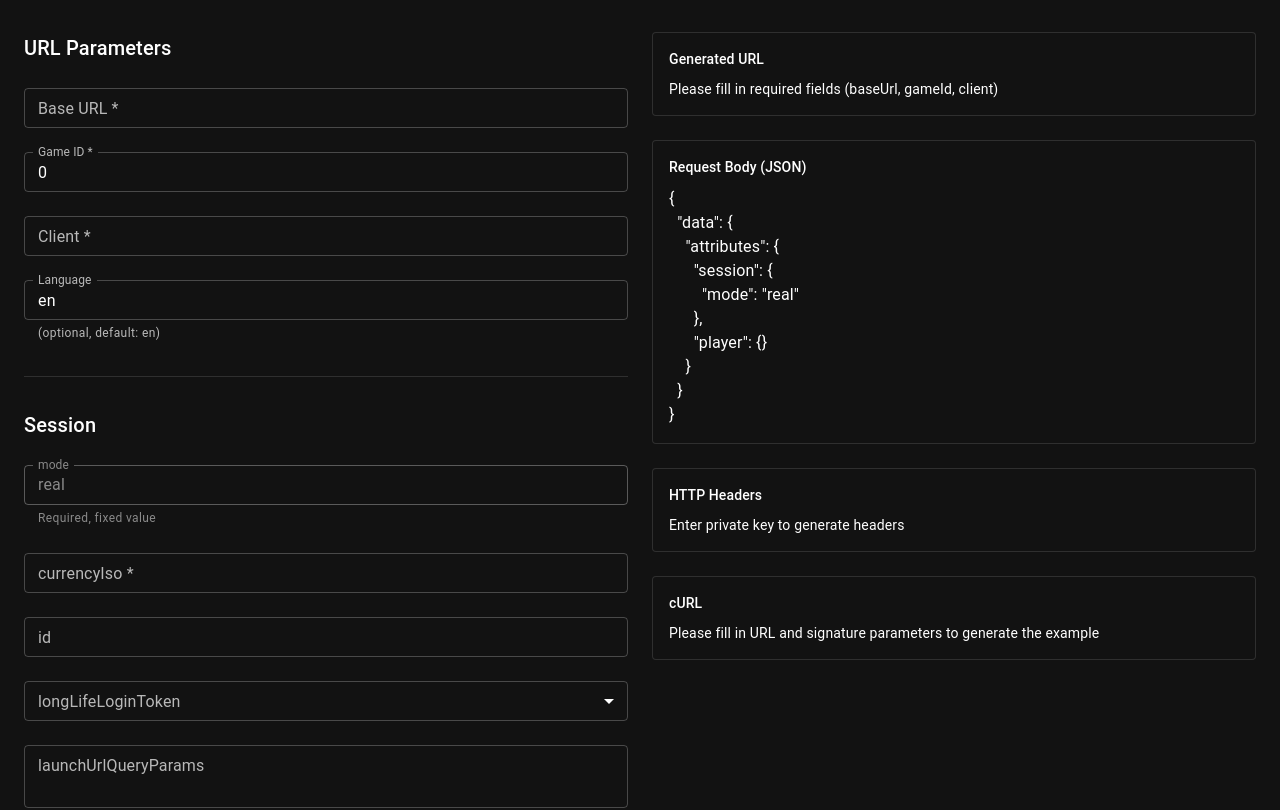
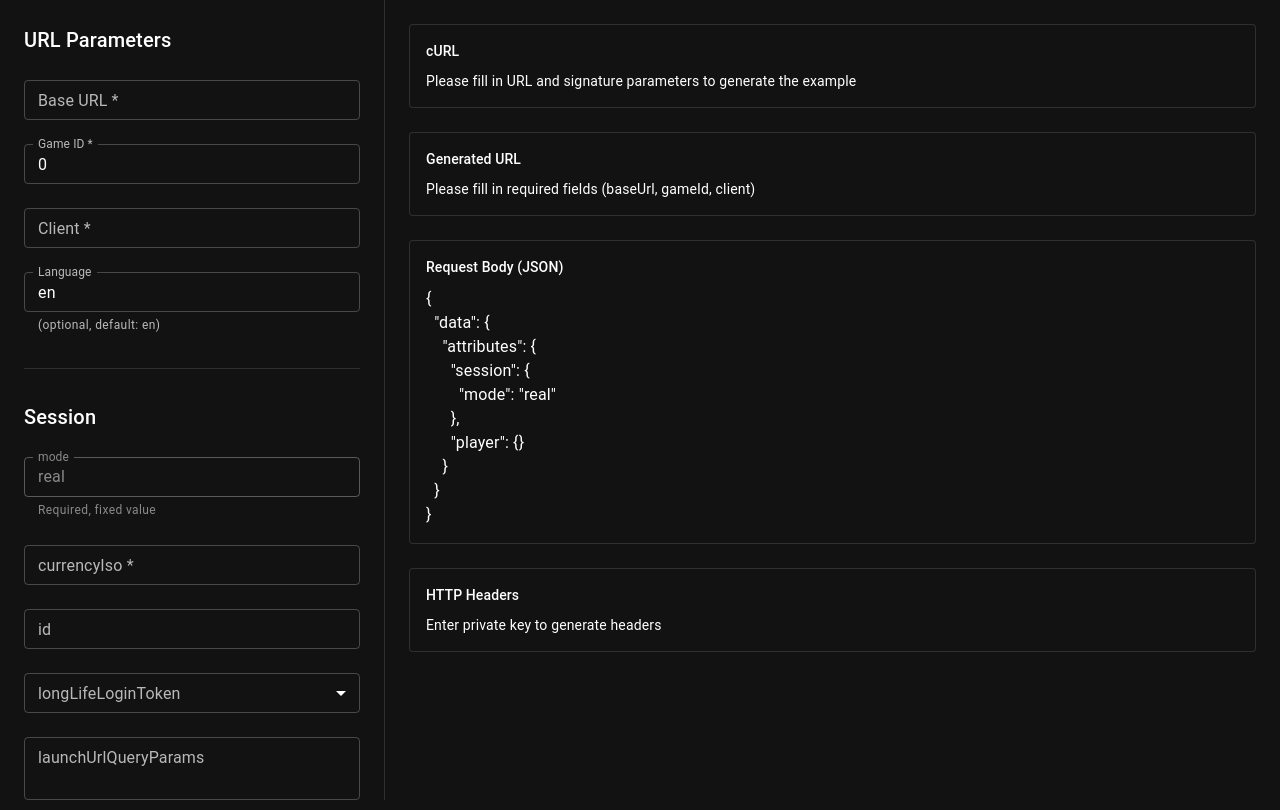
Before and after one commit to Walketit/enterra-open-game-api-v3, a React (Vite) app: page / in a window 1280 px wide. Shown: the top 810 px of the page. Built offline with nearby package versions, Linux system fonts and the light colour scheme.

Commit message:
refactor: some change to UI change to scrollbar logic integrate SyntaxHighlighter for cURL box

```diff
--- a/package.json
+++ b/package.json
@@ -14,8 +14,10 @@
     "@emotion/styled": "^11.14.1",
     "@mui/icons-material": "^9.1.1",
     "@mui/material": "^9.1.2",
+    "@types/react-syntax-highlighter": "^15.5.13",
     "react": "^19.2.7",
-    "react-dom": "^19.2.7"
+    "react-dom": "^19.2.7",
+    "react-syntax-highlighter": "^16.1.1"
   },
   "devDependencies": {
     "@types/node": "^24.13.2",
--- a/src/App.tsx
+++ b/src/App.tsx
@@ -1,7 +1,6 @@
 import { useState, useEffect } from 'react';
 import { ThemeProvider, CssBaseline } from '@mui/material';
-import { Box, Container, Typography, Paper, Divider } from '@mui/material';
-import Grid from '@mui/material/Grid';
+import { Box, Typography, Paper, Divider } from '@mui/material';
 import { createTheme } from '@mui/material/styles';
 import UrlParamsForm from './components/UrlParamsForm';
 import RequestBodyForm from './components/RequestBodyForm';
@@ -10,6 +9,8 @@ import { buildUrl } from './utils/urlBuilder';
 import { buildRequestBody } from './utils/requestBodyBuilder';
 import { buildHeaders, generateNonce, nowSeconds } from './utils/signatureBuilder';
 import { buildCurl } from './utils/curlBuilder';
+import { Prism as SyntaxHighlighter } from 'react-syntax-highlighter';
+import { vscDarkPlus } from 'react-syntax-highlighter/dist/esm/styles/prism';
 import type {
   UrlParams,
   SessionParams,
@@ -102,10 +103,18 @@ function App() {
   return (
     <ThemeProvider theme={theme}>
       <CssBaseline />
-      <Container maxWidth="xl" sx={{ py: 4 }}>
-        <Grid container spacing={3}>
+      <Box sx={{ display: 'flex', minHeight: '100vh', width: '100%' }}>
+
         {/* Left side — all input forms */}
-          <Grid size={{ xs: 12, md: 6 }}>
+        <Box sx={{
+          width: '30%',
+          flexShrink: 0,
+          position: 'sticky',
+          top: 0,
+          height: '100vh',
+          overflowY: 'auto',
+          p: 3,
+        }}>
           <Box sx={{ display: 'flex', flexDirection: 'column', gap: 4 }}>
             <UrlParamsForm params={urlParams} onChange={setUrlParams} />
             <Divider />
@@ -118,21 +127,47 @@ function App() {
             <Divider />
             <SignatureForm params={sigParams} onChange={setSigParams} />
           </Box>
-          </Grid>
+        </Box>
+
+        <Divider orientation="vertical" flexItem />
 
         {/* Right side — generated output */}
-          <Grid size={{ xs: 12, md: 6 }}>
-            <Box
-              sx={{
-                maxHeight: '100vh',
-                overflowY: 'auto',
-                display: 'flex',
-                flexDirection: 'column',
-                gap: 3,
-                position: 'sticky',
-                top: 24,
+        <Box sx={{ flex: 1, p: 3, display: 'flex', flexDirection: 'column', gap: 3 }}>
+          {/* cURL example */}
+          <Paper variant="outlined" sx={{ p: 2 }}>
+            <Typography variant="subtitle2" color="text.secondary" gutterBottom>
+              cURL
+            </Typography>
+            {headers && generatedUrl ? (
+              <Box sx={{ mt: 1 }}>
+                <SyntaxHighlighter
+                  language="bash"
+                  style={vscDarkPlus}
+                  customStyle={{
+                    margin: 0,
+                    borderRadius: '4px',
+                    fontSize: '13px',
+                    padding: '16px',
+                    background: '#1e1e1e',
+                  }}
+                  wrapLongLines
+                  codeTagProps={{
+                    style: {
+                      whiteSpace: 'pre-wrap',
+                      wordBreak: 'break-all',
+                    },
                   }}
                 >
+                  {buildCurl(generatedUrl, headers, bodyJson)}
+                </SyntaxHighlighter>
+              </Box>
+            ) : (
+              <Typography variant="body2" color="text.disabled" sx={{ mt: 1 }}>
+                Please fill in URL and signature parameters to generate the example
+              </Typography>
+            )}
+          </Paper>
+
           {/* URL */}
           <Paper variant="outlined" sx={{ p: 2 }}>
             <Typography variant="subtitle2" color="text.secondary" gutterBottom>
@@ -205,35 +240,9 @@ function App() {
               </Typography>
             )}
           </Paper>
+        </Box>
 
-              {/* cURL example */}
-              <Paper variant="outlined" sx={{ p: 2 }}>
-                <Typography variant="subtitle2" color="text.secondary" gutterBottom>
-                  cURL
-                </Typography>
-                {headers && generatedUrl ? (
-                  <Box
-                    component="pre"
-                    sx={{
-                      fontSize: '13px',
-                      whiteSpace: 'pre-wrap',
-                      wordBreak: 'break-all',
-                      overflowX: 'hidden',
-                      mt: 1,
-                    }}
-                  >
-                    {buildCurl(generatedUrl, headers, bodyJson)}
       </Box>
-                ) : (
-                  <Typography variant="body2" color="text.disabled" sx={{ mt: 1 }}>
-                    Please fill in URL and signature parameters to generate the example
-                  </Typography>
-                )}
-              </Paper>
-            </Box>
-          </Grid>
-        </Grid>
-      </Container>
     </ThemeProvider>
   );
 }
```
Also changed, not shown: 1 other file (tests, documents, lock files or other folders). Lines whose indentation alone changed are shown as unchanged.
